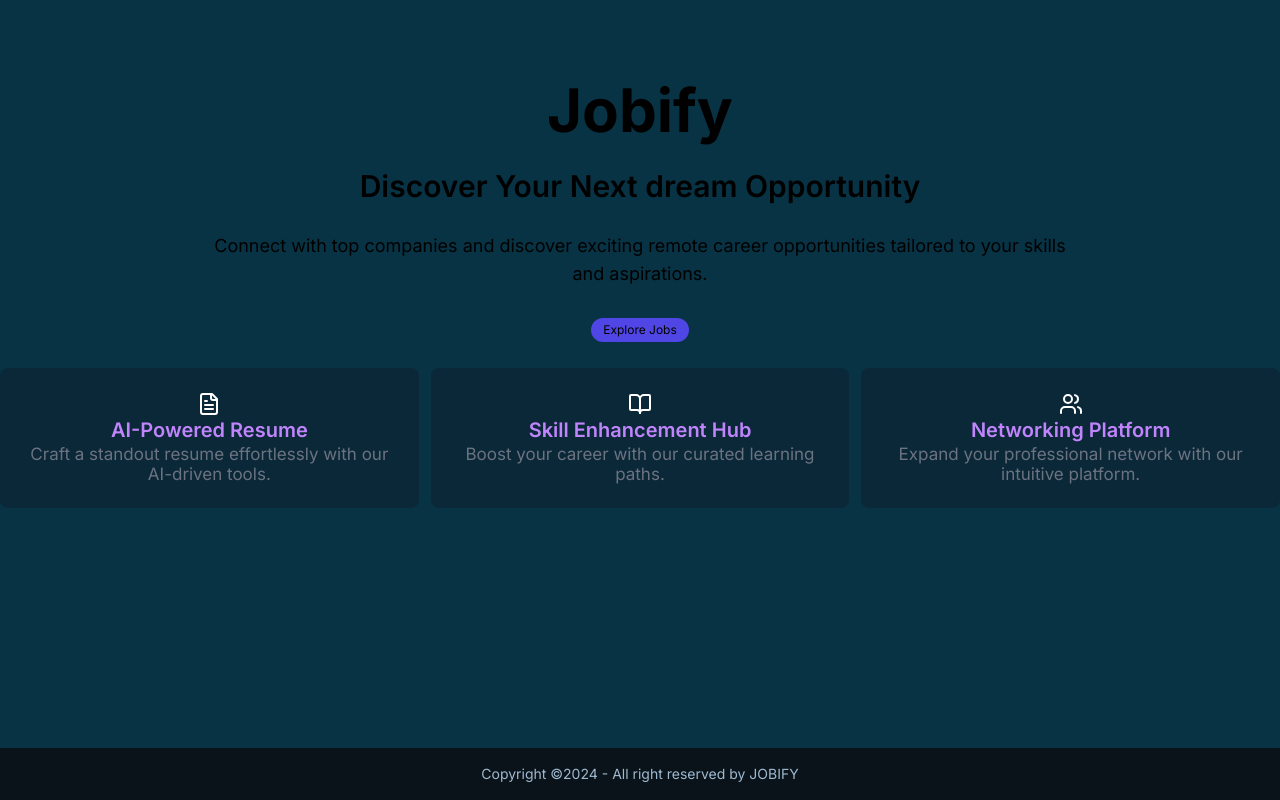
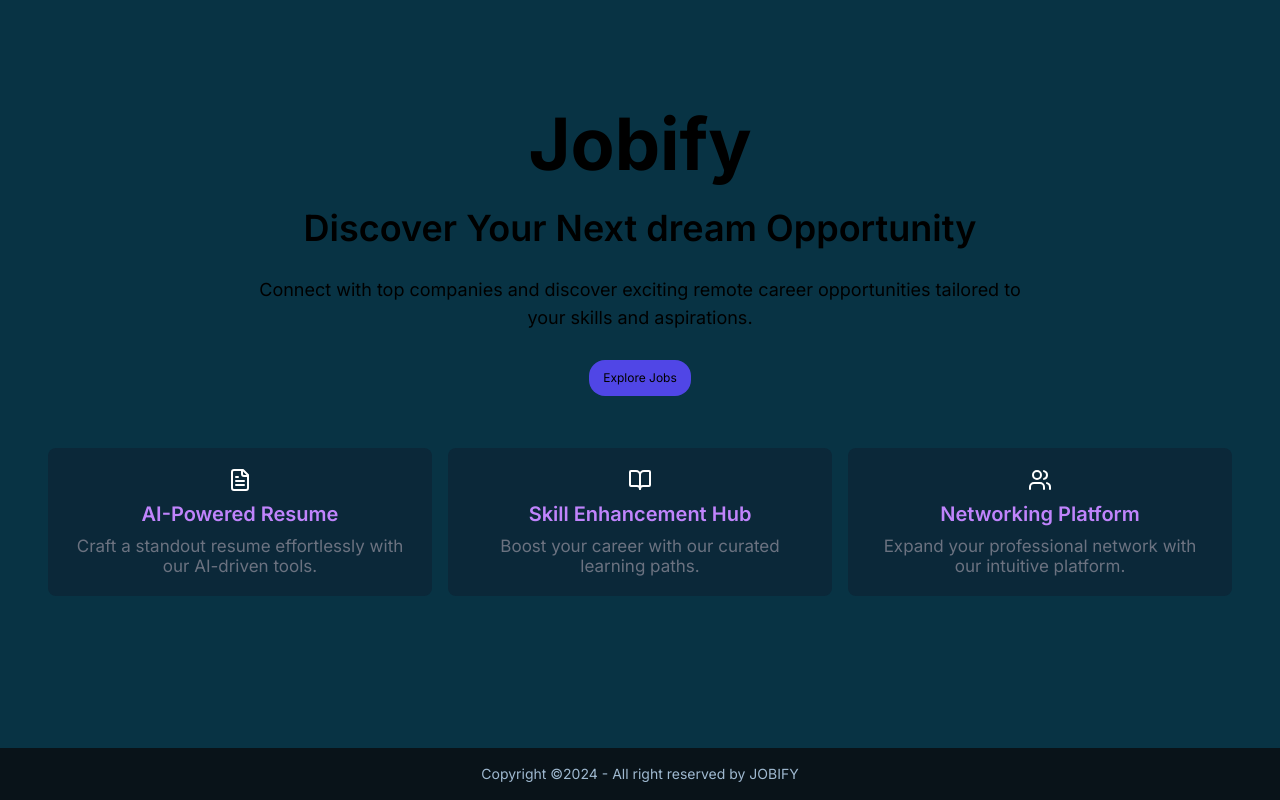
Before and after one commit to tilak-dev/next_job_application, a Next.js app: page / in a window 1280 px wide. Built offline with nearby package versions, Linux system fonts and the light colour scheme.

Commit message:
working with pagination

```diff
--- a/src/app/page.tsx
+++ b/src/app/page.tsx
@@ -1,34 +1,34 @@
-import { Search, FileText, BookOpen, Users } from "lucide-react"; // Import Lucide icons
+import { FileText, BookOpen, Users } from "lucide-react"; // Import Lucide icons
 import { data } from "@/data";
 import Card from "@/components/Card";
 import Footer from "@/components/Footer";
 
 const icons: { [key: string]: JSX.Element } = {
-  "<FileText />": <FileText />,
+  "<FileText />": <FileText  />,
   "<BookOpen />": <BookOpen />,
   "<Users />": <Users />,
 };
 
 export default function Home() {
   return (
-    <main className=" bg-cyan-950 relative min-h-screen flex flex-col">
-      <div className="flex flex-col justify-center items-center py-20">
-        <div className=" flex flex-col lg:gap-7 justify-center items-center w-2/3">
-          <h1 className="lg:text-6xl font-bold">Jobify</h1>
-          <p className="lg:text-3xl font-semibold">
+    <main className=" bg-cyan-950 relative min-h-screen flex flex-col ">
+      <div className="flex flex-col justify-center items-center py-20 px-10">
+        <div className=" flex flex-col lg:gap-7 justify-center items-center w-2/3 py-7">
+          <h1 className="lg:text-7xl md:text-5xl text-xl font-bold">Jobify</h1>
+          <p className="lg:text-4xl md:text-3xl text-lg font-semibold">
             Discover Your Next dream Opportunity
           </p>
-          <p className="lg:text-lg text-center">
+          <p className="lg:text-lg text-sm text-center">
             Connect with top companies and discover exciting remote career
             opportunities tailored to your skills and aspirations.
           </p>
           <div className="h-8">
-            <button className=" py-1 px-3 bg-[#5046e6] hover:bg-blue-800 transition-all ease-in-out duration-300 hover:px-[14px] hover:py-[6px] hover:text-sm text-xs rounded-2xl">
+            <button className=" py-2.5 px-3.5 bg-[#5046e6] hover:bg-blue-800 transition-all ease-in-out duration-300 hover:px-4 hover:py-3 hover:text-sm text-xs rounded-2xl hover:rounded-3xl">
               Explore Jobs
             </button>
           </div>
-        </div>
-        <div className="grid grid-cols-1 md:grid-cols-3 gap-3 max-w-max">
+        </div >
+        <div className="grid grid-cols-1 md:grid-cols-3  ">
           {data.map((card) => (
             <Card
               icon={icons[card.icon]}
--- a/src/components/Card.tsx
+++ b/src/components/Card.tsx
@@ -10,9 +10,9 @@ interface CardData {
 function Card({title,description,icon}:CardData) {//+
 
   return (
-    <div className="  ">
-      <div className="p-5 md:p-6 text-white  text-center bg-slate-900/40 rounded-lg mt-5">
-      <div className="flex flex-col justify-center items-center">
+    <div className="flex justify-center items-center p-2">
+      <div className="p-5 md:px-7 text-white text-center bg-slate-900/40 rounded-lg mt-2 md:mt-5">
+      <div className="flex flex-col justify-center items-center gap-2">
         <div className="">
         {icon}
         </div>
--- /dev/null
+++ b/src/components/Pagination.tsx
@@ -0,0 +1,47 @@
+"use client";
+import React, { useState } from "react";
+
+interface DATA {
+  data: [];
+}
+
+function Pagination({ data }: DATA) {
+  const [currectPage, setCurrentPage] = useState(1);
+  const itemsPerPage = 9;
+  //calculate total number of pages
+  const pageCount = Math.ceil(data.length / itemsPerPage);
+
+  //get current page items
+  const currentPage = data.slice(
+    currectPage * itemsPerPage,
+    (currectPage + 1) * itemsPerPage
+  );
+  //number into array
+  const pageNumber = [];
+  for (let i = 0; i < pageCount; i++) {
+    pageNumber.push(i);
+  }
+  //defines a fution to handle page change events
+  const handleOnPageChange = (selectedPage: number) => {
+    setCurrentPage(selectedPage);
+  };
+
+  return (
+    <div>
+      <div className="join">
+        {pageNumber.map((page) => (
+          <input
+            className="join-item btn btn-square"
+            type="radio"
+            name="options"
+            aria-label={page.toString()}
+            key={page}
+            onClick={() => handleOnPageChange(-1)}
+          />
+        ))}
+      </div>
+    </div>
+  );
+}
+
+export default Pagination;
```
Also changed, not shown: src/app/(app)/resume/page.tsx (deleted, +0 -46 lines).
